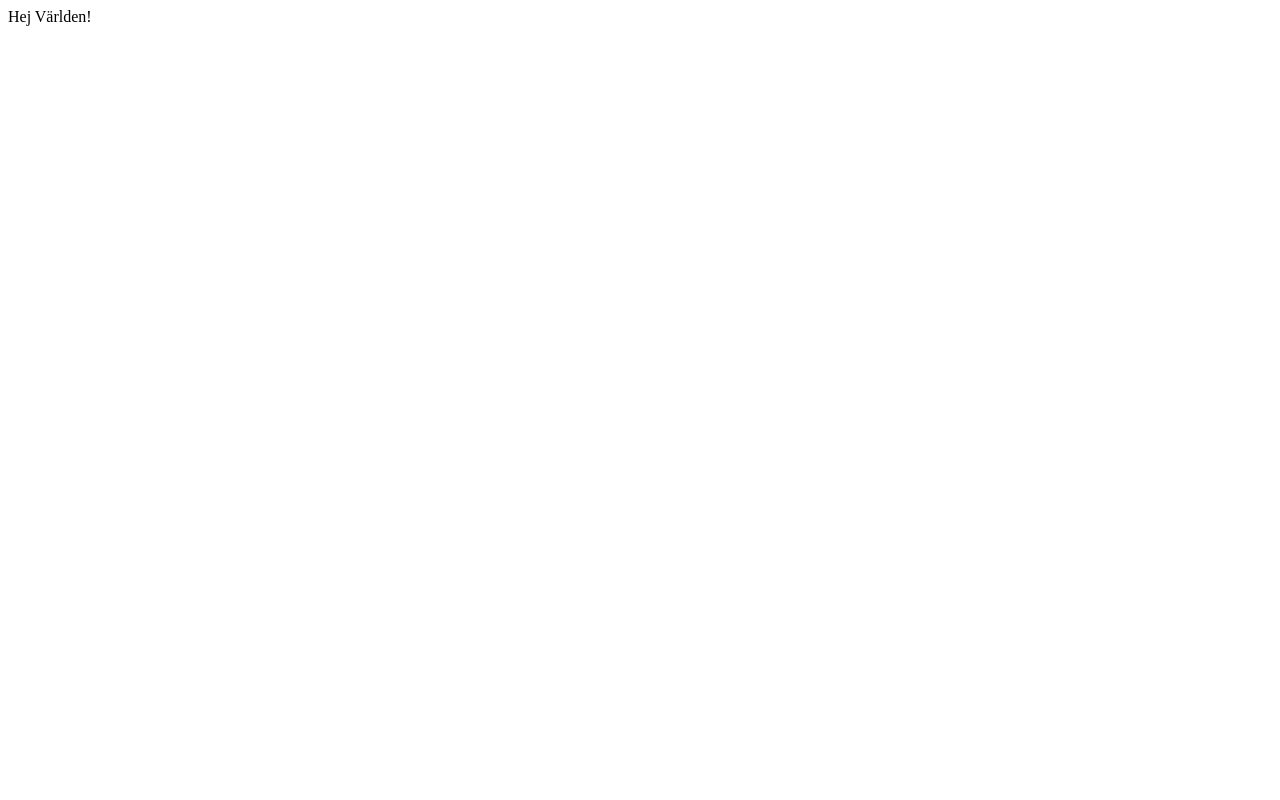
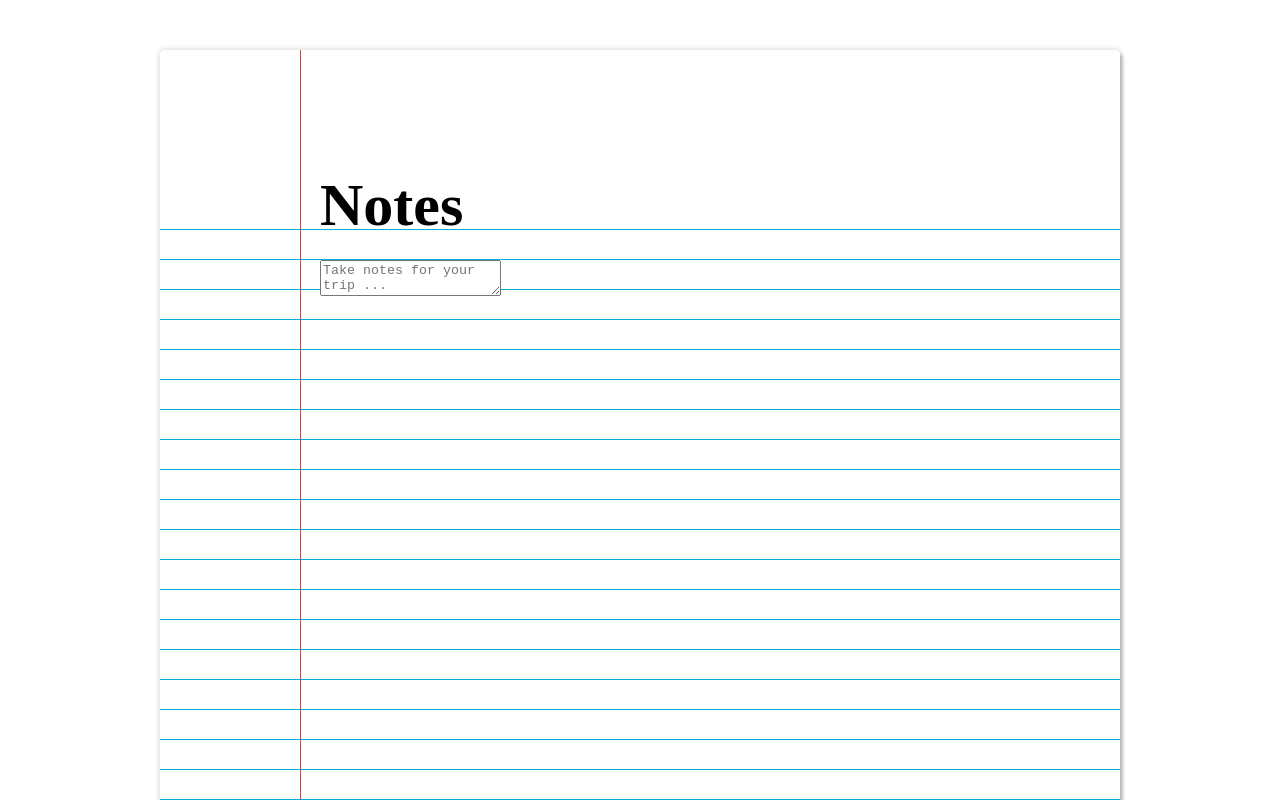
Before and after one commit to coding-bootcamps-eu/final-project-2024-01-herding-cats, a Vue app: page /notes in a window 1280 px wide. Before the commit this address had no page. Shown: the top 800 px of the page. Built offline with nearby package versions, Linux system fonts and the light colour scheme.

Commit message:
feat: first attempt

```diff
--- a/src/App.vue
+++ b/src/App.vue
@@ -1 +1,3 @@
-<template>Hej Världen!</template>
+<template>
+  <router-view></router-view>
+</template>
--- a/src/router/index.js
+++ b/src/router/index.js
@@ -1,5 +1,6 @@
 import { createRouter, createWebHistory } from 'vue-router'
 import HomeView from '../views/HomeView.vue'
+import NotesView from '../views/NotesView.vue'
 
 const router = createRouter({
   history: createWebHistory(import.meta.env.BASE_URL),
@@ -8,6 +9,11 @@ const router = createRouter({
       path: '/',
       name: 'home',
       component: HomeView
+    },
+    {
+      path: '/notes',
+      name: 'notes',
+      component: NotesView
     }
   ]
 })
--- /dev/null
+++ b/src/views/NotesView.vue
@@ -0,0 +1,141 @@
+<template>
+  <div id="note-list">
+    <header>
+      <h2>Notes</h2>
+    </header>
+
+    <div id="input-area">
+      <textarea
+        v-model="newNotes"
+        id="note-input"
+        placeholder="Take notes for your trip ..."
+        @keydown.enter="addNote"
+      ></textarea>
+    </div>
+
+    <div v-for="(note, index) in notes" :key="index" class="note">
+      <ul class="note-content">
+        <li>
+          {{ note }}
+          <button class="delete-btn" @click="deleteNote(index)">x</button>
+        </li>
+      </ul>
+    </div>
+  </div>
+</template>
+
+<script>
+export default {
+  data() {
+    return {
+      newNotes: '',
+      notes: []
+    }
+  },
+  methods: {
+    addNote() {
+      if (this.newNotes.trim() !== '') {
+        this.notes.push(this.newNotes.trim())
+        this.newNotes = ''
+      }
+    },
+
+    deleteNote(index) {
+      this.notes.splice(index, 1)
+    }
+  }
+}
+</script>
+
+<style scoped>
+* {
+  -webkit-box-sizing: border-box;
+  -moz-box-sizing: border-box;
+  -ms-box-sizing: border-box;
+  -o-box-sizing: border-box;
+  box-sizing: border-box;
+}
+
+template {
+  background: #f1f1f1;
+  font-family:
+    helvetica neue,
+    helvetica,
+    arial,
+    sans-serif;
+  font-weight: 200;
+}
+#note-list {
+  width: 960px;
+  height: 1109px;
+  background: linear-gradient(to bottom, white 29px, #00b0d7 1px);
+  margin: 50px auto;
+  background-size: 100% 30px;
+  position: relative;
+  padding-top: 150px;
+  padding-left: 160px;
+  padding-right: 20px;
+  overflow: hidden;
+  border-radius: 5px;
+  -webkit-box-shadow:
+    3px 3px 3px rgba(0, 0, 0, 0.2),
+    0px 0px 6px rgba(0, 0, 0, 0.2);
+  -moz-box-shadow:
+    3px 3px 3px rgba(0, 0, 0, 0.2),
+    0px 0px 6px rgba(0, 0, 0, 0.2);
+  -ms-box-shadow:
+    3px 3px 3px rgba(0, 0, 0, 0.2),
+    0px 0px 6px rgba(0, 0, 0, 0.2);
+  -o-box-shadow:
+    3px 3px 3px rgba(0, 0, 0, 0.2),
+    0px 0px 6px rgba(0, 0, 0, 0.2);
+  box-shadow:
+    3px 3px 3px rgba(0, 0, 0, 0.2),
+    0px 0px 6px rgba(0, 0, 0, 0.2);
+}
+
+#note-list:before {
+  content: '';
+  display: block;
+  position: absolute;
+  z-index: 1;
+  top: 0;
+  left: 140px;
+  height: 100%;
+  width: 1px;
+  background: #db4034;
+}
+
+#note-list header {
+  height: 150px;
+  width: 100%;
+  background: white;
+  position: absolute;
+  top: 0;
+  left: 0;
+}
+
+#note-list header h2 {
+  font-size: 60px;
+  line-height: 60px;
+  padding: 75px 20px 0 160px;
+}
+
+.note {
+  margin-bottom: 10px;
+  font-size: 20px;
+  line-height: 0.3px;
+}
+
+.note p {
+  margin: 0px;
+}
+
+ul.note-content li {
+  margin-bottom: 3px;
+}
+
+#input-area {
+  padding: 60px 0px 5px 0px;
+}
+</style>
```
